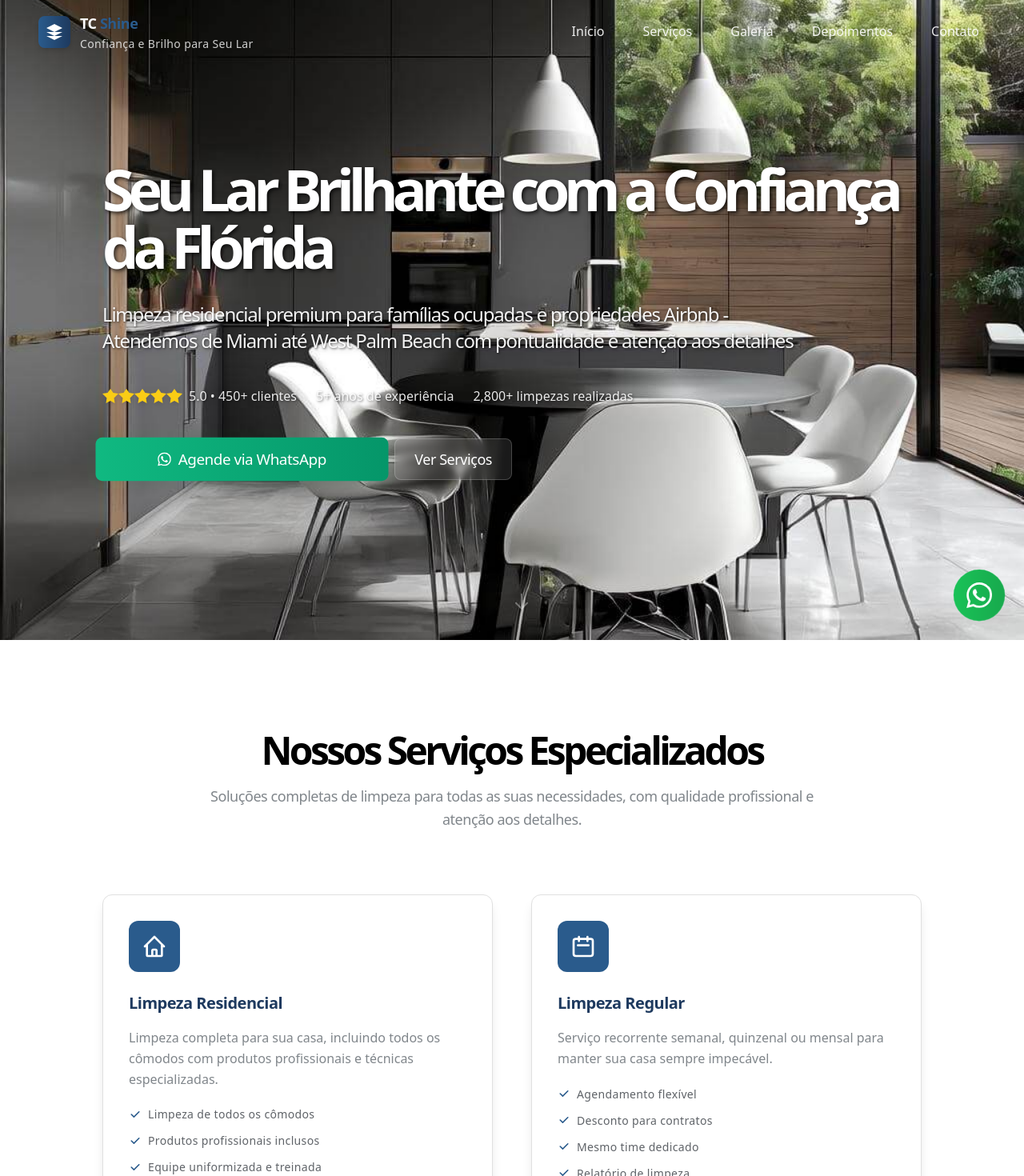
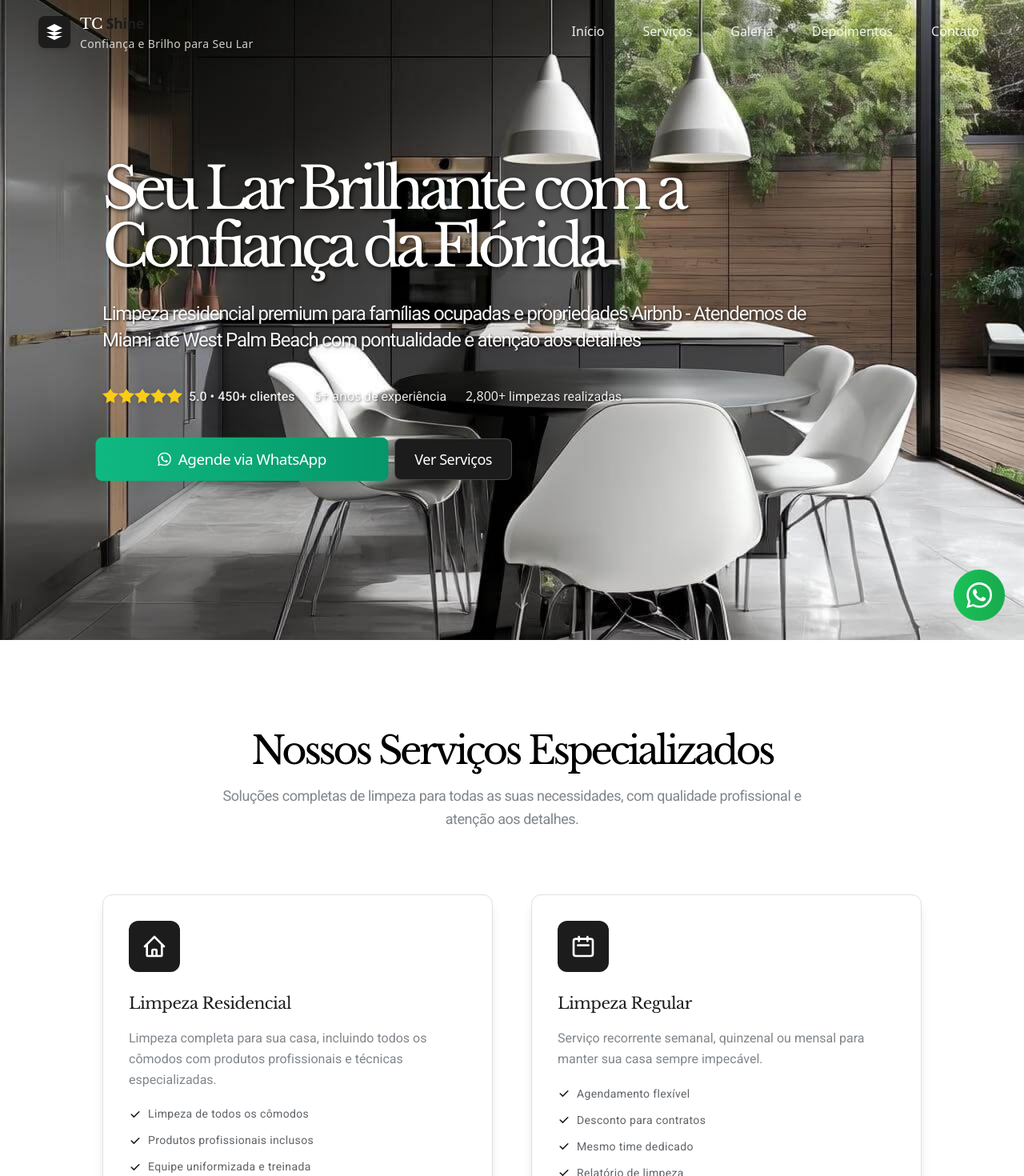
Before and after one commit to nichollas2030/shine-react-landing, a React (Vite) app: page / in a window 1280 px wide. Shown: the top 1470 px of the page at 80% size. Built offline with nearby package versions, Linux system fonts and the light colour scheme.

Commit message:
Alteracoes

```diff
--- a/index.html
+++ b/index.html
@@ -2,18 +2,64 @@
 <html lang="en-US">
   <head>
     <meta charset="UTF-8" />
-    <meta name="viewport" content="width=device-width, initial-scale=1.0, minimum-scale=1.0, maximum-scale=5.0, user-scalable=yes, viewport-fit=cover" />
+    <meta
+      name="viewport"
+      content="width=device-width, initial-scale=1.0, minimum-scale=1.0, maximum-scale=5.0, user-scalable=yes, viewport-fit=cover"
+    />
 
     <!-- 🔧 CORREÇÃO CRÍTICA: Font loading otimizado para eliminar FOUT -->
     <link rel="preconnect" href="https://fonts.googleapis.com" />
     <link rel="preconnect" href="https://fonts.gstatic.com" crossorigin />
 
     <!-- Preload da fonte principal imediatamente -->
-    <link rel="preload" href="https://fonts.googleapis.com/css2?family=Inter:wght@400;500;600;700&display=swap" as="style" onload="this.onload=null;this.rel='stylesheet'">
-    <noscript><link rel="stylesheet" href="https://fonts.googleapis.com/css2?family=Inter:wght@400;500;600;700&display=swap"></noscript>
+    <link
+      rel="preload"
+      href="https://fonts.googleapis.com/css2?family=Inter:wght@400;500;600;700&display=swap"
+      as="style"
+      onload="this.onload=null;this.rel='stylesheet'"
+    />
+
+    <!-- Preload da fonte Libre Baskerville para títulos -->
+    <link
+      rel="preload"
+      href="https://fonts.googleapis.com/css2?family=Libre+Baskerville:wght@400&display=swap"
+      as="style"
+      onload="this.onload=null;this.rel='stylesheet'"
+    />
+
+    <!-- Preload da fonte Roboto para textos secundários -->
+    <link
+      rel="preload"
+      href="https://fonts.googleapis.com/css2?family=Roboto:wght@300;400;500&display=swap"
+      as="style"
+      onload="this.onload=null;this.rel='stylesheet'"
+    />
+
+    <noscript
+      ><link
+        rel="stylesheet"
+        href="https://fonts.googleapis.com/css2?family=Inter:wght@400;500;600;700&display=swap"
+    /></noscript>
+
+    <noscript
+      ><link
+        rel="stylesheet"
+        href="https://fonts.googleapis.com/css2?family=Libre+Baskerville:wght@400&display=swap"
+    /></noscript>
+
+    <noscript
+      ><link
+        rel="stylesheet"
+        href="https://fonts.googleapis.com/css2?family=Roboto:wght@300;400;500&display=swap"
+    /></noscript>
 
     <!-- 🚀 LIGHTHOUSE OPTIMIZATION: Preload LCP image -->
-    <link rel="preload" as="image" href="/assets/hero-bg.jpg" fetchpriority="high" />
+    <link
+      rel="preload"
+      as="image"
+      href="/assets/hero-bg.jpg"
+      fetchpriority="high"
+    />
 
     <!-- 🚀 DNS Prefetch para recursos críticos -->
     <link rel="dns-prefetch" href="https://wa.me" />
@@ -23,7 +69,8 @@
     <style>
       /* 🔧 Critical CSS: Fonte system fallback imediata */
       * {
-        font-family: system-ui, -apple-system, BlinkMacSystemFont, 'Segoe UI', 'Roboto', 'Helvetica Neue', Arial, sans-serif;
+        font-family: system-ui, -apple-system, BlinkMacSystemFont, "Segoe UI",
+          "Roboto", "Helvetica Neue", Arial, sans-serif;
       }
 
       /* Prevenir layout shift durante font loading */
@@ -46,15 +93,25 @@
 
       /* Progressive container sizing */
       @media (min-width: 360px) {
-        .container { padding-left: 1rem; padding-right: 1rem; }
+        .container {
+          padding-left: 1rem;
+          padding-right: 1rem;
+        }
       }
 
       @media (min-width: 480px) {
-        .container { padding-left: 1.25rem; padding-right: 1.25rem; }
+        .container {
+          padding-left: 1.25rem;
+          padding-right: 1.25rem;
+        }
       }
 
       @media (min-width: 768px) {
-        .container { padding-left: 2rem; padding-right: 2rem; max-width: 768px; }
+        .container {
+          padding-left: 2rem;
+          padding-right: 2rem;
+          max-width: 768px;
+        }
       }
 
       /* Mobile-first responsive grid base */
@@ -67,25 +124,60 @@
       }
 
       /* Mobile typography base - Escala mobile-first */
-      .text-xs { font-size: 0.75rem; line-height: 1.5; }
-      .text-sm { font-size: 0.875rem; line-height: 1.5; }
-      .text-base { font-size: 1rem; line-height: 1.6; }
-      .text-lg { font-size: 1.125rem; line-height: 1.6; }
+      .text-xs {
+        font-size: 0.75rem;
+        line-height: 1.5;
+      }
+      .text-sm {
+        font-size: 0.875rem;
+        line-height: 1.5;
+      }
+      .text-base {
+        font-size: 1rem;
+        line-height: 1.6;
+      }
+      .text-lg {
+        font-size: 1.125rem;
+        line-height: 1.6;
+      }
 
       /* Mobile spacing - Otimizado para small screens */
-      .p-3 { padding: 0.75rem; }
-      .p-4 { padding: 1rem; }
-      .py-12 { padding-top: 3rem; padding-bottom: 3rem; }
-      .gap-3 { gap: 0.75rem; }
-      .gap-4 { gap: 1rem; }
+      .p-3 {
+        padding: 0.75rem;
+      }
+      .p-4 {
+        padding: 1rem;
+      }
+      .py-12 {
+        padding-top: 3rem;
+        padding-bottom: 3rem;
+      }
+      .gap-3 {
+        gap: 0.75rem;
+      }
+      .gap-4 {
+        gap: 1rem;
+      }
 
       /* Layout estável */
-      .min-h-screen { min-height: 100vh; }
-      .w-full { width: 100%; }
-      .flex { display: flex; }
-      .flex-col { flex-direction: column; }
-      .items-center { align-items: center; }
-      .justify-between { justify-content: space-between; }
+      .min-h-screen {
+        min-height: 100vh;
+      }
+      .w-full {
+        width: 100%;
+      }
+      .flex {
+        display: flex;
+      }
+      .flex-col {
+        flex-direction: column;
+      }
+      .items-center {
+        align-items: center;
+      }
+      .justify-between {
+        justify-content: space-between;
+      }
 
       /* Overflow prevention - CRÍTICO */
       * {
@@ -105,17 +197,28 @@
           padding-left: 0.75rem;
           padding-right: 0.75rem;
         }
-        .text-2xl { font-size: 1.25rem !important; }
-        .text-3xl { font-size: 1.5rem !important; }
-        .gap-3 { gap: 0.5rem; }
+        .text-2xl {
+          font-size: 1.25rem !important;
+        }
+        .text-3xl {
+          font-size: 1.5rem !important;
+        }
+        .gap-3 {
+          gap: 0.5rem;
+        }
       }
 
       @media (max-width: 768px) {
-        .min-h-touch { min-height: 44px; }
-        .container { max-width: 100%; }
+        .min-h-touch {
+          min-height: 44px;
+        }
+        .container {
+          max-width: 100%;
+        }
 
         /* Prevent horizontal scroll */
-        html, body {
+        html,
+        body {
           overflow-x: hidden;
           width: 100%;
         }
@@ -150,6 +253,14 @@
       href="https://fonts.googleapis.com/css2?family=Inter:wght@400;500;600;700&display=swap"
       rel="stylesheet"
     />
+    <link
+      href="https://fonts.googleapis.com/css2?family=Libre+Baskerville:wght@400&display=swap"
+      rel="stylesheet"
+    />
+    <link
+      href="https://fonts.googleapis.com/css2?family=Roboto:wght@300;400;500&display=swap"
+      rel="stylesheet"
+    />
 
     <!-- Meta tags para SEO e compartilhamento -->
     <meta
@@ -175,6 +286,17 @@
         font-family: "Inter", system-ui, -apple-system, sans-serif;
         line-height: 1.5;
       }
+
+      /* Configuração da fonte Libre Baskerville para títulos */
+      .font-heading, .font-subtitle {
+        font-family: "Libre Baskerville", Georgia, "Times New Roman", serif;
+      }
+
+      /* Configuração da fonte Roboto para textos secundários */
+      .font-secondary {
+        font-family: "Roboto", system-ui, -apple-system, sans-serif;
+      }
+
       #root {
         min-height: 100vh;
       }
@@ -184,8 +306,8 @@
         align-items: center;
         justify-content: center;
         min-height: 100vh;
-        background: linear-gradient(135deg, #667eea 0%, #764ba2 100%);
-        color: white;
+        background: #1c1c1c;
+        color: #ffffff;
       }
     </style>
   </head>
--- a/src/components/layout/Header.tsx
+++ b/src/components/layout/Header.tsx
@@ -72,7 +72,7 @@ export default function Header() {
             whileHover={{ scale: 1.02 }}
             transition={{ duration: 0.2 }}
           >
-            <div className="w-7 h-7 xs:w-8 xs:h-8 sm:w-10 sm:h-10 bg-gradient-to-r from-tc-primary-500 to-tc-primary-600 rounded-lg flex items-center justify-center shadow-md flex-shrink-0">
+            <div className="w-7 h-7 xs:w-8 xs:h-8 sm:w-10 sm:h-10 rounded-lg flex items-center justify-center shadow-md flex-shrink-0" style={{ backgroundColor: '#1c1c1c' }}>
               <svg
                 className="w-3 h-3 xs:w-4 xs:h-4 sm:w-6 sm:h-6 text-white"
                 fill="currentColor"
@@ -88,7 +88,7 @@ export default function Header() {
                 }`}
               >
                 {companyInfo.name.split(" ")[0]}{" "}
-                <span className="text-tc-primary-500">Shine</span>
+                <span style={{ color: '#1c1c1c' }}>Shine</span>
               </h1>
               <p
                 className={`text-xs hidden xs:block sm:text-sm leading-tight transition-colors duration-300 truncate ${
--- a/src/components/sections/HeroSection.tsx
+++ b/src/components/sections/HeroSection.tsx
@@ -60,7 +60,7 @@ export default function HeroSection() {
 
             {/* Subheadline - RESPONSIVE */}
             <motion.p
-              className="text-sm xs:text-base sm:text-lg md:text-xl lg:text-2xl text-white/95 mb-6 xs:mb-8 md:mb-10 leading-relaxed max-w-4xl drop-shadow-md"
+              className="font-secondary text-sm xs:text-base sm:text-lg md:text-xl lg:text-2xl text-white/95 mb-6 xs:mb-8 md:mb-10 leading-relaxed max-w-4xl drop-shadow-md"
               style={{ textShadow: '1px 1px 3px rgba(0,0,0,0.6)' }}
               initial={{ opacity: 0, y: 30 }}
               animate={{ opacity: 1, y: 0 }}
@@ -71,7 +71,7 @@ export default function HeroSection() {
 
             {/* Social Proof - MOBILE OPTIMIZED */}
             <motion.div
-              className="flex flex-col xs:flex-row xs:flex-wrap gap-3 xs:gap-4 sm:gap-6 mb-6 xs:mb-8 md:mb-10 text-white/90 drop-shadow-md"
+              className="flex flex-col xs:flex-row xs:flex-wrap gap-3 xs:gap-4 sm:gap-6 mb-6 xs:mb-8 md:mb-10 text-white/90 drop-shadow-md font-secondary"
               style={{ textShadow: '1px 1px 3px rgba(0,0,0,0.5)' }}
               initial={{ opacity: 0, y: 30 }}
               animate={{ opacity: 1, y: 0 }}
@@ -85,16 +85,16 @@ export default function HeroSection() {
                     </svg>
                   ))}
                 </div>
-                <span className="text-xs xs:text-sm sm:text-base font-medium whitespace-nowrap">
+                <span className="font-secondary text-xs xs:text-sm sm:text-base font-medium whitespace-nowrap">
                   {heroContent.trustElements.rating} • {heroContent.trustElements.clients}
                 </span>
               </div>
 
-              <div className="text-xs xs:text-sm sm:text-base whitespace-nowrap">
+              <div className="font-secondary text-xs xs:text-sm sm:text-base whitespace-nowrap">
                 <span className="font-medium">{companyInfo.socialProof.yearsExperience}+ anos</span> de experiência
               </div>
 
-              <div className="text-xs xs:text-sm sm:text-base whitespace-nowrap">
+              <div className="font-secondary text-xs xs:text-sm sm:text-base whitespace-nowrap">
                 <span className="font-medium">{companyInfo.socialProof.cleaningsCompleted.toLocaleString()}+</span> limpezas realizadas
               </div>
             </motion.div>
@@ -123,6 +123,7 @@ export default function HeroSection() {
                   })
                 }}
                 className="w-full sm:w-auto sm:px-6 xs:sm:px-8 min-h-[48px] xs:min-h-[52px] text-sm xs:text-base sm:text-lg font-medium"
+                style={{ backgroundColor: '#1c1c1c' }}
               >
                 {heroContent.secondaryCtaText}
               </Button>
--- a/src/components/sections/ServicesGrid.tsx
+++ b/src/components/sections/ServicesGrid.tsx
@@ -53,7 +53,7 @@ export default function ServicesGrid() {
   const servicesContent = useServicesContent()
 
   return (
-    <section className="py-16 xs:py-20 sm:py-24 lg:py-28 bg-tc-background-50">
+    <section className="py-16 xs:py-20 sm:py-24 lg:py-28" style={{ backgroundColor: '#ffffff' }}>
       <div className="container mx-auto px-4 xs:px-6 sm:px-8 lg:px-12">
         {/* Section Header */}
         <motion.div
@@ -63,10 +63,10 @@ export default function ServicesGrid() {
           viewport={{ once: true }}
           transition={{ duration: 0.8 }}
         >
-          <h2 className="font-heading text-xl xs:text-2xl sm:text-3xl md:text-4xl lg:text-5xl font-bold text-tc-text-900 mb-3 xs:mb-4">
+          <h2 className="font-subtitle text-xl xs:text-2xl sm:text-3xl md:text-4xl lg:text-5xl font-bold text-tc-text-900 mb-3 xs:mb-4">
             {servicesContent.sectionTitle}
           </h2>
-          <p className="text-sm xs:text-base sm:text-lg text-tc-text-600 max-w-3xl mx-auto">
+          <p className="font-secondary text-sm xs:text-base sm:text-lg text-tc-text-600 max-w-3xl mx-auto">
             {servicesContent.sectionDescription}
           </p>
         </motion.div>
@@ -87,24 +87,24 @@ export default function ServicesGrid() {
             >
               <div className="card-service h-full">
                 {/* Icon */}
-                <div className="w-12 h-12 xs:w-14 xs:h-14 sm:w-16 sm:h-16 bg-tc-primary-500 rounded-xl flex items-center justify-center mb-4 xs:mb-6 group-hover:scale-110 transition-transform duration-300">
+                <div className="w-12 h-12 xs:w-14 xs:h-14 sm:w-16 sm:h-16 rounded-xl flex items-center justify-center mb-4 xs:mb-6 group-hover:scale-110 transition-transform duration-300" style={{ backgroundColor: '#1c1c1c' }}>
                   <ServiceIcon icon={service.icon} className="w-6 h-6 xs:w-7 xs:h-7 sm:w-8 sm:h-8 text-white" />
                 </div>
 
                 {/* Content */}
-                <h3 className="font-heading text-base xs:text-lg sm:text-xl font-bold text-tc-primary-600 mb-3 xs:mb-4 group-hover:text-tc-primary-700 transition-colors duration-300">
+                <h3 className="font-heading text-base xs:text-lg sm:text-xl font-bold mb-3 xs:mb-4 group-hover:text-tc-primary-700 transition-colors duration-300" style={{ color: '#1c1c1c' }}>
                   {service.title}
                 </h3>
 
-                <p className="text-xs xs:text-sm sm:text-base text-tc-text-600 mb-4 xs:mb-5 leading-relaxed">
+                <p className="font-secondary text-xs xs:text-sm sm:text-base text-tc-text-600 mb-4 xs:mb-5 leading-relaxed">
                   {service.description}
                 </p>
 
                 {/* Features */}
                 <ul className="space-y-2 xs:space-y-3 mb-5 xs:mb-6">
                   {service.features.map((feature, featureIndex) => (
-                    <li key={featureIndex} className="flex items-center text-xs xs:text-sm text-tc-text-700">
-                      <svg className="w-3 h-3 xs:w-4 xs:h-4 text-tc-primary-500 mr-2 flex-shrink-0" fill="currentColor" viewBox="0 0 20 20">
+                    <li key={featureIndex} className="font-secondary flex items-center text-xs xs:text-sm text-tc-text-700">
+                      <svg className="w-3 h-3 xs:w-4 xs:h-4 mr-2 flex-shrink-0" fill="currentColor" viewBox="0 0 20 20" style={{ color: '#1c1c1c' }}>
                         <path fillRule="evenodd" d="M16.707 5.293a1 1 0 010 1.414l-8 8a1 1 0 01-1.414 0l-4-4a1 1 0 011.414-1.414L8 12.586l7.293-7.293a1 1 0 011.414 0z" clipRule="evenodd" />
                       </svg>
                       {feature}
@@ -114,7 +114,7 @@ export default function ServicesGrid() {
 
                 {/* Pricing */}
                 {service.pricing && (
-                  <div className="text-tc-primary-600 font-semibold mb-4 xs:mb-5 text-sm xs:text-base">
+                  <div className="font-secondary font-semibold mb-4 xs:mb-5 text-sm xs:text-base" style={{ color: '#1c1c1c' }}>
                     {service.pricing}
                   </div>
                 )}
@@ -123,7 +123,19 @@ export default function ServicesGrid() {
                 <Button
                   variant="outline"
                   size="sm"
-                  className="w-full border-tc-border-200 text-tc-text-700 hover:bg-tc-primary-500 hover:border-tc-primary-500 hover:text-white transition-all duration-300 min-h-touch text-xs xs:text-sm"
+                  className="w-full border-tc-border-200 text-tc-text-700 hover:text-white transition-all duration-300 min-h-touch text-xs xs:text-sm"
+                  style={{
+                    '--hover-bg': '#1c1c1c',
+                    '--hover-border': '#1c1c1c'
+                  } as React.CSSProperties}
+                  onMouseEnter={(e) => {
+                    e.currentTarget.style.backgroundColor = '#1c1c1c';
+                    e.currentTarget.style.borderColor = '#1c1c1c';
+                  }}
+                  onMouseLeave={(e) => {
+                    e.currentTarget.style.backgroundColor = '';
+                    e.currentTarget.style.borderColor = '';
+                  }}
                   onClick={() => openWhatsApp('custom', `Olá! Tenho interesse no serviço de ${service.title}. Gostaria de solicitar um orçamento.`)}
                 >
                   Solicitar Orçamento
@@ -141,13 +153,14 @@ export default function ServicesGrid() {
           viewport={{ once: true }}
           transition={{ duration: 0.8, delay: 0.4 }}
         >
-          <p className="text-sm xs:text-base text-tc-text-600 mb-4 xs:mb-6">
+          <p className="font-secondary text-sm xs:text-base text-tc-text-600 mb-4 xs:mb-6">
             {servicesContent.bottomCta.text}
           </p>
           <Button
             variant="primary"
             size="lg"
             className="min-h-touch text-sm xs:text-base"
+            style={{ backgroundColor: '#1c1c1c', borderColor: '#1c1c1c' }}
             onClick={() => openWhatsApp('custom')}
           >
             {servicesContent.bottomCta.buttonText}
--- a/src/components/ui/button.tsx
+++ b/src/components/ui/button.tsx
@@ -18,7 +18,7 @@ const buttonVariants = cva(
         // TC Shine Custom Variants - PALETA PROFISSIONAL
         whatsapp: "bg-gradient-to-r from-emerald-500 to-emerald-600 text-white hover:from-emerald-600 hover:to-emerald-700 hover:scale-105 hover:shadow-lg focus:ring-emerald-500 focus:ring-offset-2 animate-pulse-whatsapp hover:animate-none",
         primary: "bg-tc-primary-500 text-white hover:bg-tc-primary-600 hover:scale-105 hover:shadow-lg focus:ring-tc-primary-500 focus:ring-offset-2",
-        hero: "bg-white/10 text-white border border-white/20 hover:bg-white/20 hover:scale-105 backdrop-blur-sm focus:ring-white/50 focus:ring-offset-0",
+        hero: "text-white border border-white/20 hover:scale-105 backdrop-blur-sm focus:ring-white/50 focus:ring-offset-0",
       },
       size: {
         default: "h-10 px-4 py-2",
--- a/tailwind.config.ts
+++ b/tailwind.config.ts
@@ -279,8 +279,10 @@ export default {
 			},
 
 			fontFamily: {
-				'heading': ['Montserrat', 'system-ui', 'sans-serif'],
-				'body': ['Open Sans', 'system-ui', 'sans-serif'],
+				'heading': ['Libre Baskerville', 'Georgia', 'Times New Roman', 'serif'],
+				'subtitle': ['Libre Baskerville', 'Georgia', 'Times New Roman', 'serif'],
+				'body': ['Inter', 'system-ui', 'sans-serif'],
+				'secondary': ['Roboto', 'system-ui', 'sans-serif'],
 			},
 
 			// BACKGROUND SYSTEM - Brand consistency universal
```
Also changed, not shown: src/components/sections/ContactForm.tsx (+9 -9 lines), src/components/sections/GallerySection.tsx (+15 -14 lines), src/components/sections/TestimonialsSection.tsx (+9 -8 lines).
